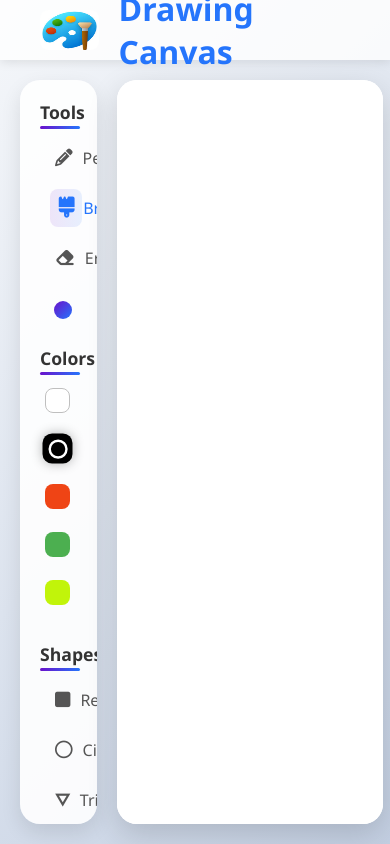
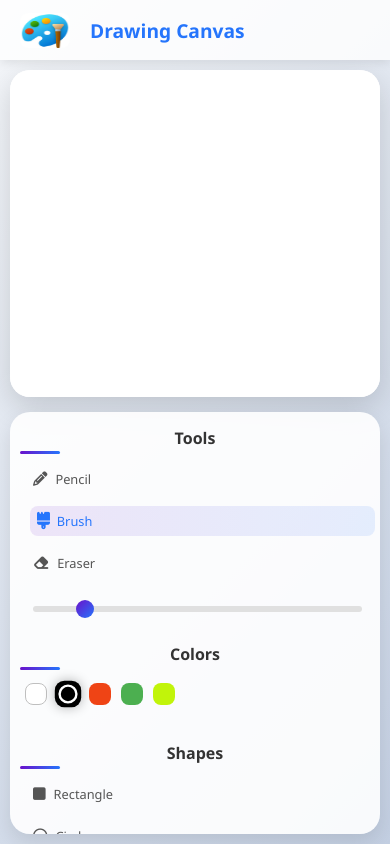
Before and after one commit to Arbaj-Patel/canva_app, a plain HTML site: page index.html in a window 390 px wide. Drawn offline with Linux system fonts and the light colour scheme.

Commit message:
responsiveness

```diff
--- a/style.css
+++ b/style.css
@@ -400,3 +400,175 @@
     transform: scale(1);
   }
 }
+
+/* Responsive CSS */
+@media screen and (max-width: 1200px) {
+  .main {
+    padding: 15px;
+    gap: 15px;
+  }
+
+  .sidebar {
+    width: 25%;
+  }
+
+  canvas {
+    width: 73%;
+  }
+
+  .tools-board {
+    padding: 15px;
+  }
+}
+
+@media screen and (max-width: 992px) {
+  .sidebar {
+    width: 30%;
+  }
+
+  canvas {
+    width: 68%;
+  }
+
+  .row .title {
+    font-size: 1rem;
+  }
+
+  .option i {
+    font-size: 1rem;
+  }
+
+  .option span,
+  .option label {
+    font-size: 0.9rem;
+  }
+
+  .buttons button {
+    font-size: 0.9rem;
+    width: 90%;
+  }
+}
+
+@media screen and (max-width: 768px) {
+  header h1 {
+    font-size: 1.5rem;
+  }
+
+  .main {
+    flex-direction: column;
+    gap: 15px;
+    height: calc(100vh - 60px);
+    overflow-y: auto;
+  }
+
+  .sidebar {
+    width: 100%;
+    height: auto;
+    order: 2;
+  }
+
+  .sidebar:hover {
+    transform: none;
+  }
+
+  canvas {
+    width: 100%;
+    height: 50vh;
+    order: 1;
+  }
+
+  .tools-board {
+    height: auto;
+    max-height: 50vh;
+  }
+
+  .colors .options {
+    justify-content: flex-start;
+    gap: 15px;
+  }
+}
+
+@media screen and (max-width: 576px) {
+  header {
+    padding: 0 10px;
+  }
+
+  .img {
+    margin-left: 10px;
+    height: 35px;
+    width: 50px;
+  }
+
+  header h1 {
+    margin-left: 10px;
+    font-size: 1.2rem;
+  }
+
+  .main {
+    padding: 10px;
+  }
+
+  canvas {
+    height: 40vh;
+  }
+
+  .tools-board {
+    padding: 15px 10px;
+  }
+
+  .row .options .option {
+    padding: 6px 8px;
+  }
+
+  .buttons {
+    gap: 10px;
+  }
+
+  .buttons button {
+    padding: 8px 0;
+  }
+}
+
+@media screen and (max-width: 400px) {
+  .colors .options {
+    gap: 10px;
+  }
+
+  .colors .option {
+    height: 22px;
+    width: 22px;
+  }
+
+  .option i {
+    font-size: 0.9rem;
+  }
+
+  .option span,
+  .option label {
+    font-size: 0.8rem;
+    padding-left: 8px;
+  }
+}
+
+/* Handle landscape orientation on mobile */
+@media screen and (max-height: 500px) and (orientation: landscape) {
+  .main {
+    flex-direction: row;
+    overflow-y: auto;
+  }
+
+  .sidebar {
+    width: 35%;
+    order: 1;
+  }
+
+  canvas {
+    width: 65%;
+    height: calc(100vh - 80px);
+    order: 2;
+  }
+
+  .tools-board {
+    max-height: calc(100vh - 80px);
+  }
+}
```
Lines whose indentation alone changed are shown as unchanged.
